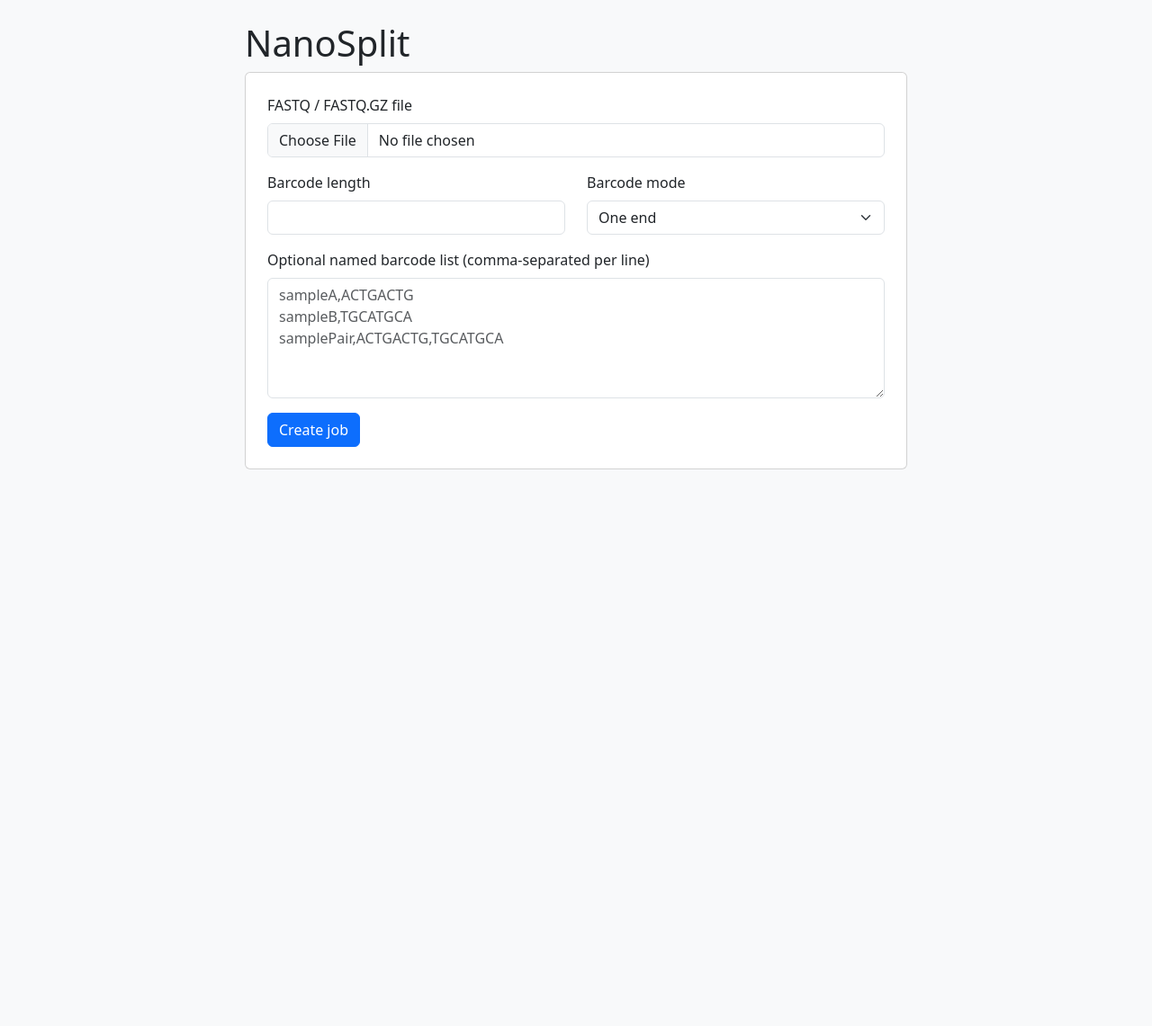
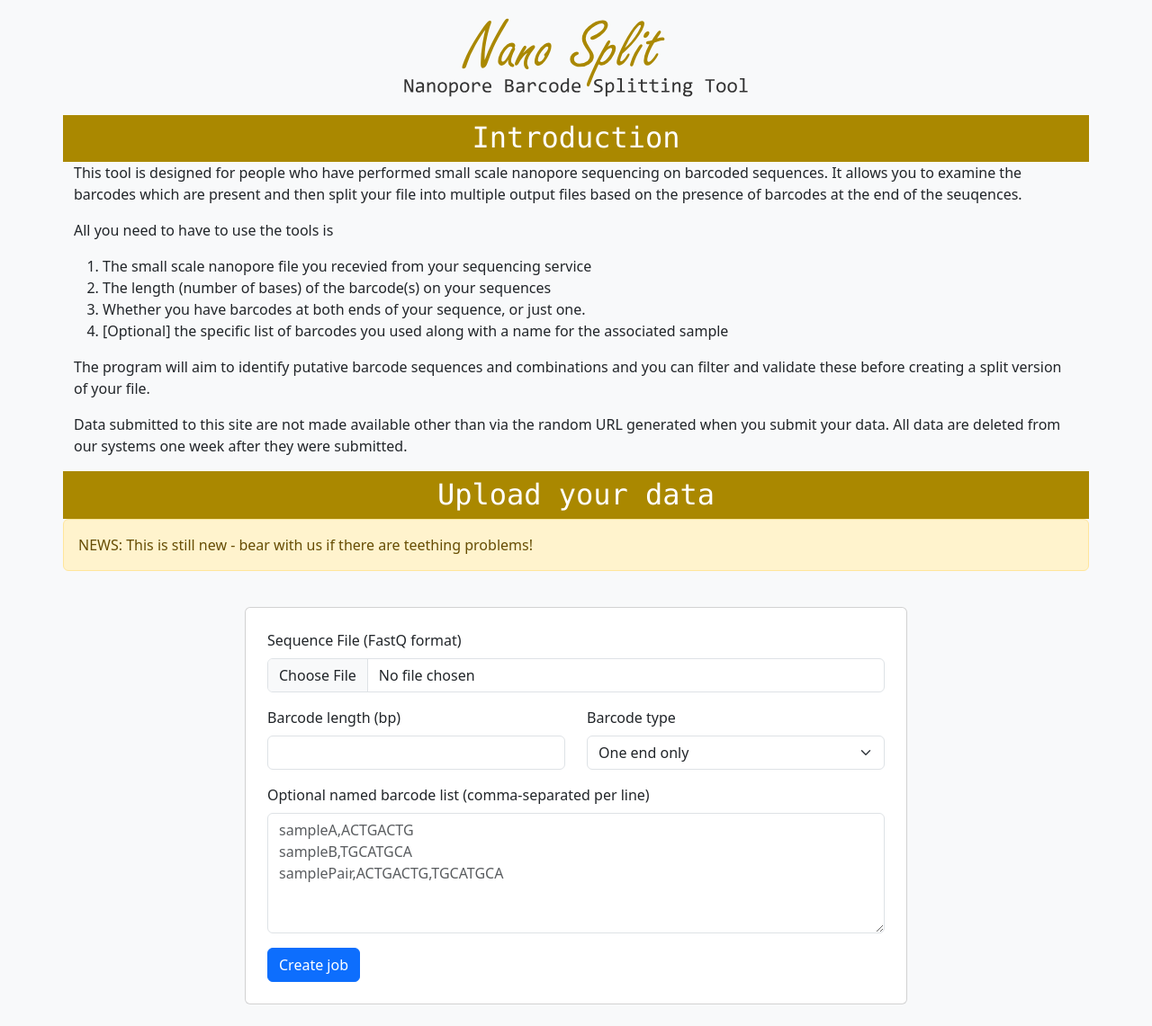
Before and after one commit to s-andrews/nanosplit, a Flask app: page / in a window 1280 px wide. Shown: the whole page at 90% size. Before the commit the page ends 522 px from the top, so only its background shows below. Run offline with Flask 3, Linux system fonts and the light colour scheme; parts of the project's set-up code (start-up, migrations or seed data) failed here and were passed over.

Commit message:
Better information and layout of front page

```diff
--- /dev/null
+++ b/static/app.css
@@ -0,0 +1,41 @@
+h1,h2,h3 {
+    font-family: 'Consolas','Courier New', Courier, monospace;
+    margin-top: 0.2em;
+}
+
+.darkbg {
+    background-color: #aa8800ff;
+    color: white;
+}
+
+
+.form-shell {
+  max-width: 760px;
+}
+
+.chart-wrap {
+  height: 360px;
+  position: relative;
+  width: 100%;
+}
+
+.sequence-text {
+  font-family: ui-monospace, SFMono-Regular, Menlo, Monaco, Consolas, "Liberation Mono", "Courier New", monospace;
+}
+
+.selection-controls {
+  display: flex;
+  flex-wrap: wrap;
+  gap: 0.75rem;
+  align-items: end;
+}
+
+.selection-controls .form-field {
+  flex: 0 1 10rem;
+}
+
+.selected-count {
+  color: #495057;
+  font-size: 0.95rem;
+  line-height: 2.375rem;
+}
--- a/templates/index.html
+++ b/templates/index.html
@@ -4,30 +4,62 @@
   <meta charset="utf-8">
   <title>NanoSplit</title>
   <link href="https://cdn.jsdelivr.net/npm/bootstrap@5.3.3/dist/css/bootstrap.min.css" rel="stylesheet">
-  <style>
-    .form-shell {
-      max-width: 760px;
-    }
-  </style>
+  <link href="{{ url_for('static', filename='app.css') }}" rel="stylesheet">
 </head>
 <body class="bg-light">
+
+<div class="container">
+  <div class="row">
+    <div class="text-center"><a href="{{ url_for('index')}}"><img src="{{ url_for('static', filename='images/nanosplit_logo_path.svg') }}" width="40%"></a></div>
+  </div>
+  <div class="row">
+    <div class="text-center darkbg">
+      <h2>Introduction</h2>
+    </div>
+  </div>
+  <div class="row">
+    <div>
+      <p>This tool is designed for people who have performed small scale nanopore sequencing on barcoded sequences. It allows you to examine the barcodes which are present and then split your file into multiple output files based on the presence of barcodes at the end of the seuqences.</p>
+      <p>All you need to have to use the tools is</p>
+      <ol>
+        <li>The small scale nanopore file you recevied from your sequencing service</li>
+        <li>The length (number of bases) of the barcode(s) on your sequences</li>
+        <li>Whether you have barcodes at both ends of your sequence, or just one.</li>
+        <li>[Optional] the specific list of barcodes you used along with a name for the associated sample</li>
+      </ol>
+      <p>The program will aim to identify putative barcode sequences and combinations and you can filter and validate these before creating a split version of your file.</p>
+      <p>Data submitted to this site are not made available other than via the random URL generated when you submit your data.  All data are deleted from our systems one week after they were submitted.</p>
+    </div>
+  </div>
+  <div class="row">
+    <div class="text-center darkbg">
+      <h2>Upload your data</h2>
+    </div>
+  </div>
+  <div class="row">
+    <div class="alert alert-warning" role="alert">
+      NEWS: This is still new - bear with us if there are teething problems!<br>
+    </div>
+  </div>
+</div>
+
+
 <div class="container py-4 form-shell">
-  <h1>NanoSplit</h1>
   <div class="card p-4">
     <form action="{{ url_for('create_job') }}" method="post" enctype="multipart/form-data">
       <div class="mb-3">
-        <label class="form-label">FASTQ / FASTQ.GZ file</label>
+        <label class="form-label">Sequence File (FastQ format)</label>
         <input class="form-control" type="file" name="fastq_file" required>
       </div>
       <div class="row">
         <div class="col-md-6 mb-3">
-          <label class="form-label">Barcode length</label>
+          <label class="form-label">Barcode length (bp)</label>
           <input class="form-control" type="number" name="barcode_length" min="1" required>
         </div>
         <div class="col-md-6 mb-3">
-          <label class="form-label">Barcode mode</label>
+          <label class="form-label">Barcode type</label>
           <select class="form-select" name="barcode_mode">
-            <option value="one">One end</option>
+            <option value="one">One end only</option>
             <option value="both">Both ends</option>
           </select>
         </div>
```
Also changed, not shown: templates/job.html (+65 -30 lines), static/images/nanosplit_logo.svg (added), static/images/nanosplit_logo_path.svg (added).
